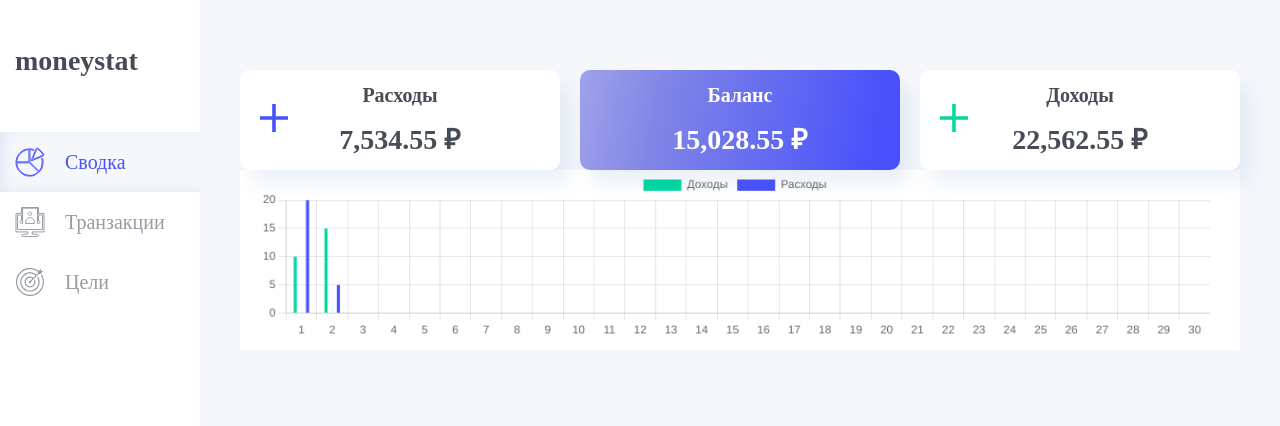
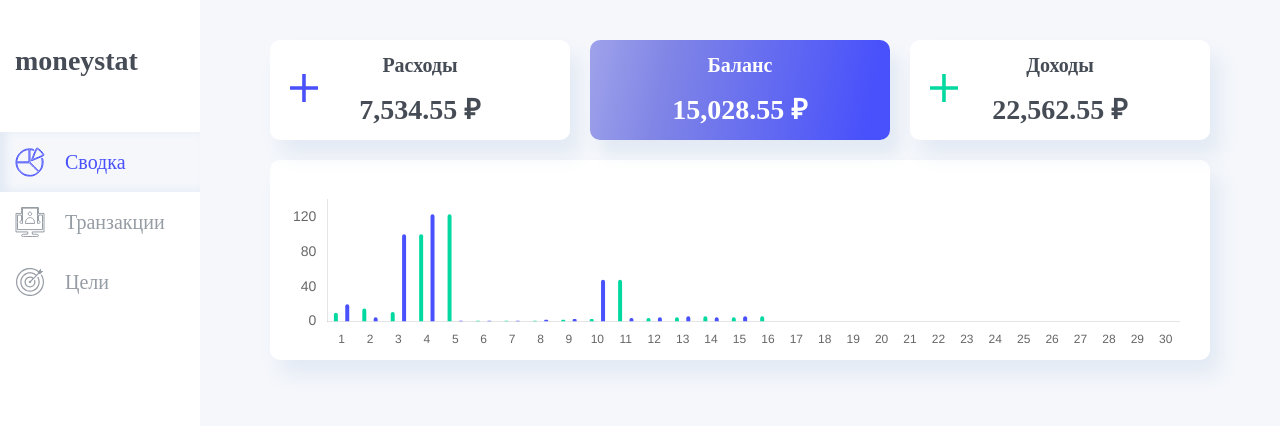
Before and after one commit to artemkislov057/moneystat, a React (Create React App) app in the folder frontend/: page /summary in a window 1280 px wide. Shown: the top 426 px of the page. Built offline with nearby package versions, Linux system fonts and the light colour scheme; a web font is replaced by a local one.

Commit message:
+- доделана по дизайну диаграмма сводки доходов/расходов

```diff
--- a/frontend/src/components/barChart/barChart.css
+++ b/frontend/src/components/barChart/barChart.css
@@ -1,4 +1,14 @@
 .bar-chart-container {
     width: 100%;
-    height: 180px;
+    height: 200px;
+    padding: 28px 30px 10px 20px;
+    box-sizing: border-box;
+    background: #FFFFFF;
+    box-shadow: 10px 15px 20px rgba(82, 126, 185, 0.1);
+    border-radius: 10px;
 }
+
+.bar-chart-chart {
+    width: 100%;
+    height: 100%;
+}
--- a/frontend/src/components/barChart/barChart.tsx
+++ b/frontend/src/components/barChart/barChart.tsx
@@ -26,42 +26,65 @@ const data: ChartData<'bar'> = {
     datasets: [
       {
         label: 'Доходы',
-        data: [10,15],
+        data: [10,15,11,100,123,1,1,1,2,3,48,4,5,6,5,6],
         backgroundColor: '#01D9A0',
-        barPercentage: .25
+        barPercentage: .35,
+        borderRadius: 100,
       },
       {
         label: 'Расходы',
-        data: [20,5],
+        data: [20,5,100,123,1,1,1,2,3,48,4,5,6,5,6],
         backgroundColor: '#4851FB',
-        barPercentage: .25
+        barPercentage: .35,
+        borderRadius: 100
       },
     ],
   };
 
 export const BarChart:React.FC<TProps> = React.memo((props) => {
     return <div className="bar-chart-container">
+        <div className="bar-chart-chart">
             <Bar
                 options={{
                     plugins: {
                         legend: {
+                            display: false,
                             position: 'top' as const,
                         },
                     },
                     maintainAspectRatio: false,
                     scales: {
-                    screenX: {
+                        x: {
+                            grid: {
                                 display: false
+                            },
+                            ticks: {
+                                font: {
+                                    size: 12
                                 }
                             }
+                        },
+                        y: {
+                            grid: {
+                                display: false
+                            },
+                            ticks: {
+                                font: {
+                                    size: 14
+                                }
+                            }
+                        }
+                    },
+
                 }}
                 style={{
-                background: '#FFFFFF',
-                padding: '0 30px 10px 20px',
-                height: '180px !important',
-                boxSizing: 'border-box'
+                    // background: '#FFFFFF',
+                    // padding: '0 30px 10px 20px',
+                    // height: '180px',
+                    // boxSizing: 'border-box'
                 }}
                 data={data}
             />
         </div>
+    </div>
 })
--- a/frontend/src/pages/mainPageSummary/mainPageSummary.css
+++ b/frontend/src/pages/mainPageSummary/mainPageSummary.css
@@ -3,8 +3,9 @@
     width: 100%;
     display: flex;
     flex-direction: column;
+    gap: 20px;
     box-sizing: border-box;
-    padding: 70px 40px;
+    padding: 40px 70px;
 }
 
 .main-page-summary-money-summary {
```
Lines whose indentation alone changed are shown as unchanged.
